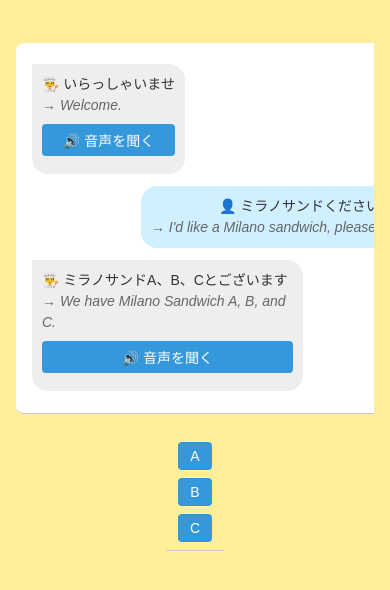
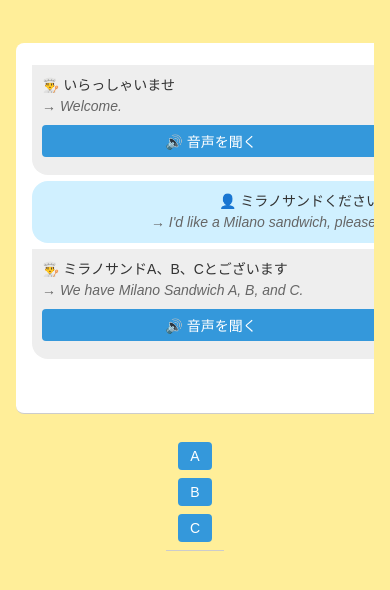
Before and after one commit to Julia-Koyano/customer-simulation, a plain HTML site: page sim.html in a window 390 px wide. Both pictures are taken after a click on the button "ミラノサンドください". Shown: the part 186-776 px from the top of the page. Drawn offline with Linux system fonts and the light colour scheme.

Commit message:
Update style.css

```diff
--- a/style.css
+++ b/style.css
@@ -271,6 +271,18 @@ html, body {
   .chat-bubble {
     font-size: 14px;
     padding: 10px;
+    max-width: 100%; /* ← これを追加 */
+    float: none;     /* ← floatを解除 */
+    text-align: left; /* ← 右寄せを避けて自然に */
+  }
+   .staff {
+    float: none;
+    text-align: left;
+  }
+
+  .user {
+    float: none;
+    text-align: right;
   }
   button {
     font-size: 14px;
```
